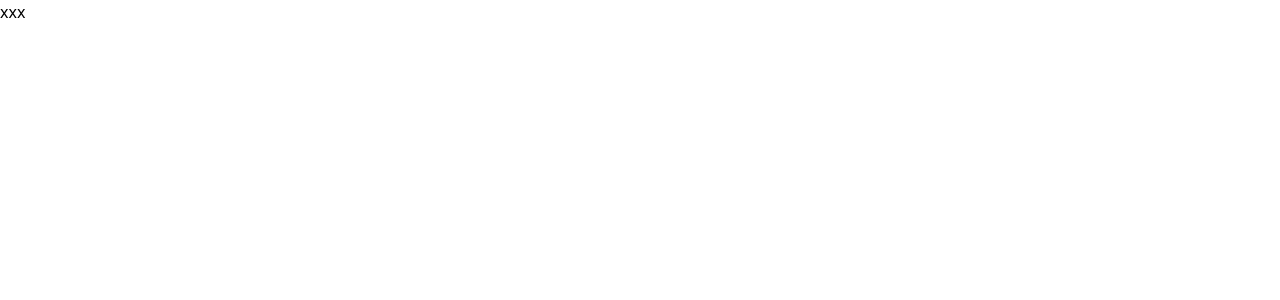
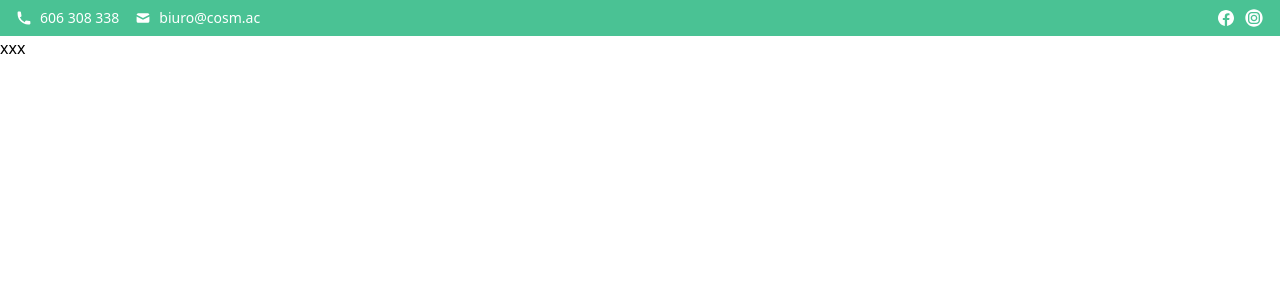
Before and after one commit to aruzo1/cosmac, a Next.js app in the folder frontend/: page / in a window 1280 px wide. Shown: the top 300 px of the page. Built offline with nearby package versions, Linux system fonts and the light colour scheme.

Commit message:
#5 created bar component

```diff
--- /dev/null
+++ b/frontend/components/Bar.tsx
@@ -0,0 +1,44 @@
+import { MailIcon, PhoneIcon } from "@heroicons/react/solid";
+import FacebookIcon from "components/icons/FacebookIcon";
+import InstagramIcon from "components/icons/InstagramIcon";
+
+function Bar() {
+  return (
+    <div className="py-2 bg-brand">
+      <div className="flex justify-between container text-white text-sm">
+        <ul className="flex gap-x-4">
+          <li className="flex items-center gap-x-2">
+            <PhoneIcon className="w-4 h-4" />
+            <span>606 308 338</span>
+          </li>
+          <li className="flex items-center gap-x-2">
+            <MailIcon className="w-4 h-4" />
+            <span>biuro@cosm.ac</span>
+          </li>
+        </ul>
+        <ul className="flex items-center gap-x-2">
+          <li>
+            <a
+              target="_blank"
+              href="https://www.facebook.com/protopie/"
+              rel="noopener noreferrer"
+            >
+              <FacebookIcon className="w-5 h-5 hover:text-gray-200 transition-colors" />
+            </a>
+          </li>
+          <li>
+            <a
+              target="_blank"
+              href="https://www.instagram.com/twojememy.pl/"
+              rel="noopener noreferrer"
+            >
+              <InstagramIcon className="w-5 h-5 hover:text-gray-200 transition-colors" />
+            </a>
+          </li>
+        </ul>
+      </div>
+    </div>
+  );
+}
+
+export default Bar;
--- a/frontend/pages/_app.tsx
+++ b/frontend/pages/_app.tsx
@@ -1,8 +1,14 @@
-import type { AppProps } from 'next/app'
-import "styles/globals.css"
+import type { AppProps } from "next/app";
+import Bar from "components/Bar";
+import "styles/globals.css";
 
 function Cosmac({ Component, pageProps }: AppProps) {
-  return <Component {...pageProps} />
+  return (
+    <div>
+      <Bar />
+      <Component {...pageProps} />
+    </div>
+  );
 }
 
-export default Cosmac
+export default Cosmac;
```
